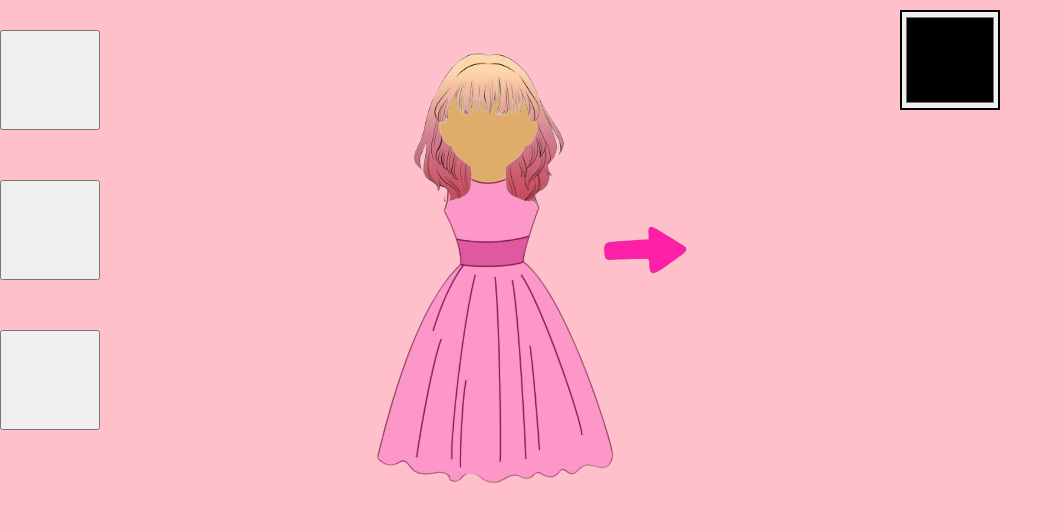
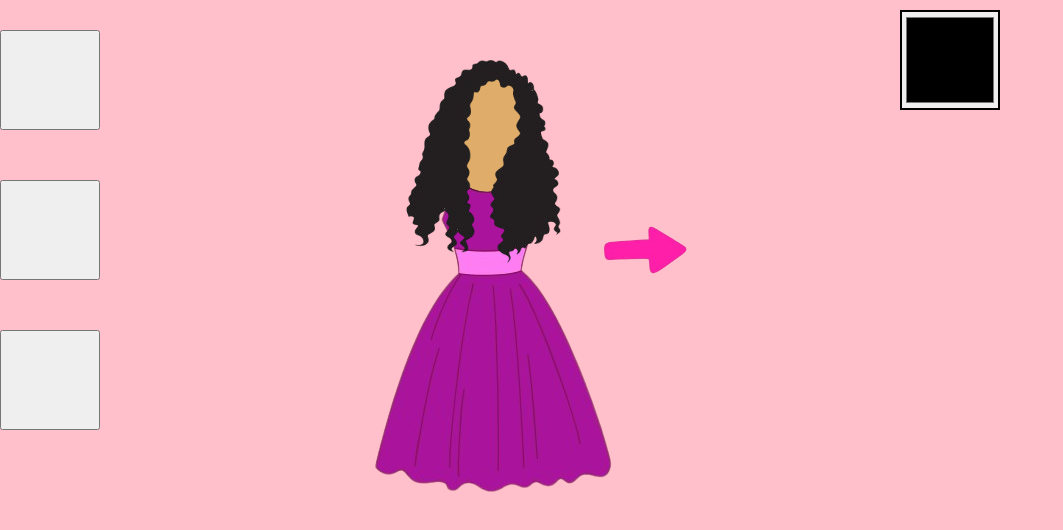
Before and after one commit to nabaafatima/dream-doll, a plain HTML site: page index.html in a window 1280 px wide. Both pictures are taken after a click on the button "Lets go!". Shown: the whole page, without its empty margins (0-1063 px from the left). Drawn offline with Linux system fonts and the light colour scheme; a web font is replaced by a local one.

Commit message:
added hairs and some file cleaning

```diff
--- a/index.html
+++ b/index.html
@@ -10,7 +10,7 @@
                 <img src="arrow-removebg-preview (1).png">
             </button>
             <div id="dress1">
-                <img src="dress1.jpg">
+                <img src="dress3-removebg-preview.png">
             </div>
             <div id="dress">
                 <img src="dress2-removebg-preview (1).png">
@@ -23,6 +23,9 @@
             </div>
             <div id="hair3">
                 <img src="Screenshot_2026-06-28_212753-removebg-preview.png">
+            </div>
+            <div id="hair4">
+                <img src="hair4.png">
             </div>
             <div id="buttons">
                 <button id="hair"></button>
--- a/style.css
+++ b/style.css
@@ -37,12 +37,12 @@ html,body{
     margin: 0;
 }
 #head{
-    width: 110px;
+    width: 70px;
     height: 120px;
     border-radius: 100px;
     border: 2px solid black;
     background-color:#E0AC69;
-    left: 430px;
+    left: 450px;
     top: 70px;
     position: absolute;
     z-index: 4;
@@ -85,19 +85,18 @@ html,body{
     z-index: 3;
 }
 #dress1{
-    width: 100px;
-    height: 250px;
     position: absolute;
-    left: 300px;
-    top: 350px;
-    z-index: 1;
-    opacity: 0;
+    left: 311px;
+    top: 147px;
+    z-index: 5;
+    opacity: 1;
 }
 #dress{
     position: absolute;
     left: 311px;
     top: 150px;
     z-index: 5;
+    opacity: 0;
 }
 #hair1{
     position: absolute;
@@ -124,4 +123,11 @@ html,body{
     z-index: 7;
     width: 200px;
     height: 200px;
+    opacity:0;
 }
+#hair4{
+    position: absolute;
+    left: 360px;
+    top: 40px;
+    z-index: 7;
+}
```
Also changed, not shown: Screenshot 2026-06-28 204650.jpg (deleted), Screenshot 2026-06-28 210327.jpg (deleted), Screenshot 2026-06-28 211936.jpg (deleted), Screenshot 2026-06-28 212753.jpg (deleted), Screenshot 2026-06-28 213808.jpg (added), Screenshot 2026-06-28 221109.jpg (added), Screenshot 2026-06-28 222726.jpg (added), Screenshot_2026-06-28_210327-removebg-preview.png (deleted), dress3.jpg (deleted), hair4.png (added).
